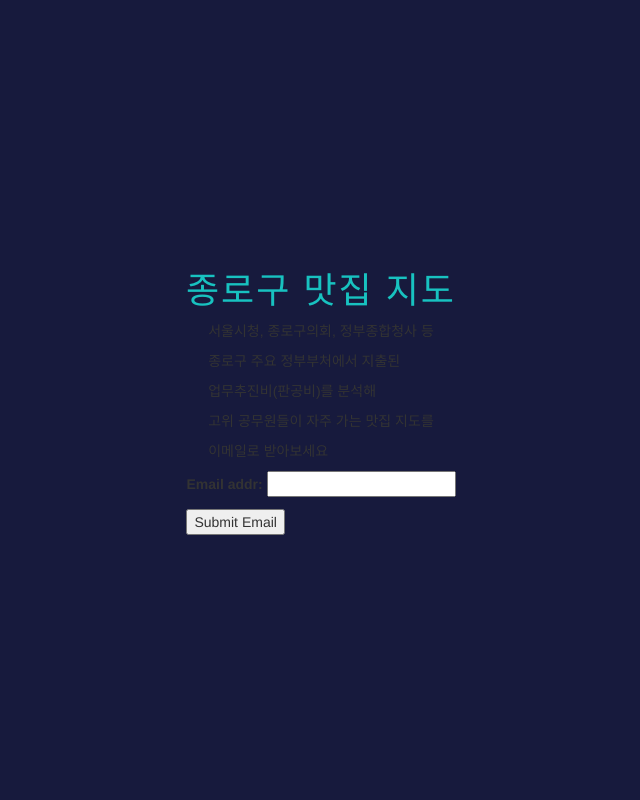
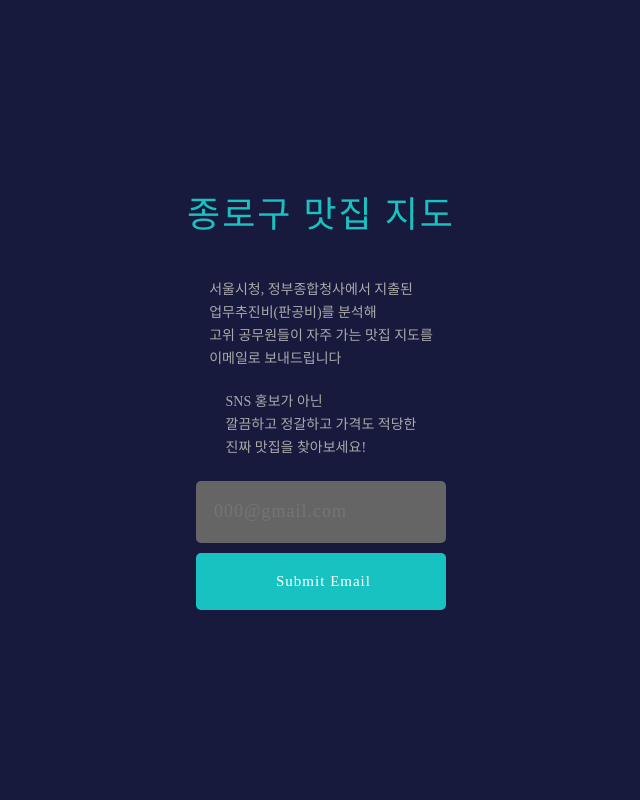
Before and after one commit to jy617lee/popular_restaurants_from_officials, a Django app: page / in a window 1280 px wide. Shown: the whole page, without its empty margins (319-959 px from the left). Run offline with Django 3.2, Linux system fonts and the light colour scheme; some libraries are stand-ins or nearby versions.

Commit message:
예쁘게 만들었당!

```diff
--- a/restaurants_rank/restaurants_map/templates/restaurants_map/input_email.html
+++ b/restaurants_rank/restaurants_map/templates/restaurants_map/input_email.html
@@ -3,7 +3,7 @@
     <head>
       <link rel="stylesheet" href="//maxcdn.bootstrapcdn.com/bootstrap/3.2.0/css/bootstrap.min.css">
       <link rel="stylesheet" href="//maxcdn.bootstrapcdn.com/bootstrap/3.2.0/css/bootstrap-theme.min.css">
-      <link rel="stylesheet" href="//fonts.googleapis.com/earlyaccess/nanumgothic.css">
+      <link rel="stylesheet" href="//fonts.googleapis.com/earlyaccess/notosanskr.css">
       <link rel="stylesheet" href="{% static 'css/restaurants_map.css' %}">
 
       <title>공무원 맛집 지도</title>
@@ -11,22 +11,31 @@
     <body>
     <div class="container">
       <div class="price">
-          <h1 font>종로구 맛집 지도</h1>
+          <h1>종로구 맛집 지도</h1>
       </div>
 
       <div class="desc">
-        <p>서울시청, 종로구의회, 정부종합청사 등</p>
-        <p>종로구 주요 정부부처에서 지출된 </p>
+        <p>서울시청, 정부종합청사에서 지출된</p>
         <p>업무추진비(판공비)를 분석해</p>
         <p>고위 공무원들이 자주 가는 맛집 지도를</p>
-        <p>이메일로 받아보세요</p>
+        <p>이메일로 보내드립니다</p>
       </div>
 
-      <form method="POST" class="post-form">{% csrf_token %}
-        <div> {{ form.as_p }} </div>
+      <div class="desc">
+        <p>SNS 홍보가 아닌</p>
+        <p>깔끔하고 정갈하고 가격도 적당한</p>
+        <p>진짜 맛집을 찾아보세요!</p>
+      </div>
+
+      <form method="POST" class="button">
+        {% csrf_token %}
+        <div class="email">
+          <input type="email", name="input_email" placeholder="000@gmail.com"/>
+        </div>
         <div class="button">
-            <button type="submit"><i class="ion-locked"></i> Submit Email</button>
-        </div>      </form>
+          <button type="submit"><i class="ion-locked"></i> Submit Email</button>
+        </div>
+      </form>
       <!-- <a class="btn btn-primary" href="/complete_email">입력하기</a> -->
 
     </div>
--- a/restaurants_rank/restaurants_map/views.py
+++ b/restaurants_rank/restaurants_map/views.py
@@ -7,7 +7,9 @@ def input_email(request):
     if request.method == "POST":
         form = EmailForm(request.POST)
         if form.is_valid():
+            email_text = request.POST['input_email']
             email = form.save(commit=False)
+            email.email_addr = email_text
             email.register_date = timezone.now()
             email.save()
         return render(request, 'restaurants_map/complete_email.html', {})
--- a/restaurants_rank/static/css/restaurants_map.css
+++ b/restaurants_rank/static/css/restaurants_map.css
@@ -9,17 +9,20 @@
 
 body {
   background-color: #171A3D;
+  font-family: 'NotoSerifCJK-Black';
 }
 
 .price {
-  font-weight: 300;
+  font-weight: 280;
   color: #18C2C0;
   letter-spacing: 2px;
+  margin-bottom: 3%;
 }
 
 h1 {
-    font-family: 'Nanum Gothic';
+    font-family: 'NotoSansKR-Black';
 }
+
 
 .info {
   display: inline-block;
@@ -32,3 +35,55 @@ h1 {
   margin-left: 50px;
   color: white;
 }
+
+.desc p{
+  font-family: 'Nanum Gothic';
+  text-align: left;
+  color:#aaaaaa;
+  margin-bottom: 3px
+}
+
+.desc {
+    margin-bottom: 20px;
+}
+
+.button button {
+  font-size: 1.5rem;
+  font-weight: 400;
+  font-family:'Nanum Gothic Bold';
+  letter-spacing: 1px;
+  width: 250px;
+  background-color: #18C2C0;
+  border: none;
+  color: #fff;
+  padding: 18px;
+  border-radius: 5px;
+  outline: none;
+  transition: background-color 0.2s cubic-bezier(0.4, 0, 0.2, 1);
+}
+.button button:hover {
+  background-color: #15aeac;
+}
+.button button:active {
+  background-color: #139b99;
+}
+.button button i {
+  font-size: 1.2rem;
+  margin-right: 5px;
+}
+
+.email input{
+  font-family:'Nanum Gothic';
+  font-size: 1.8rem;
+  font-weight: 400;
+  letter-spacing: 1px;
+  width: 250px;
+  background-color: #656565;
+  border: none;
+  color: #E0E0E0;
+  padding: 18px;
+  border-radius: 5px;
+  outline: none;
+  transition: background-color 0.2s cubic-bezier(0.4, 0, 0.2, 1);
+  margin-bottom: 10px;
+}
```
Also changed, not shown: restaurants_rank/restaurants_map/static/css/restaurants_map.css (+40 -10 lines), restaurants_rank/restaurants_map/templates/restaurants_map/complete_email.html (+16 -3 lines), restaurants_rank/db.sqlite3.
